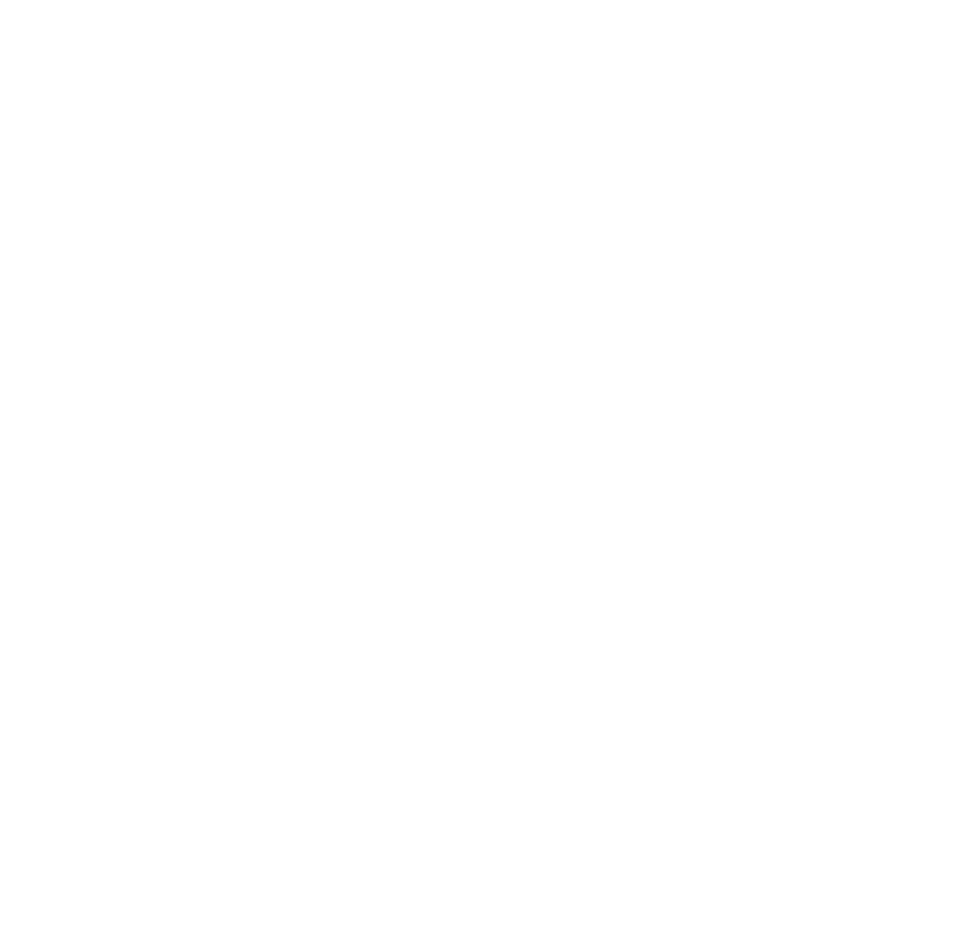
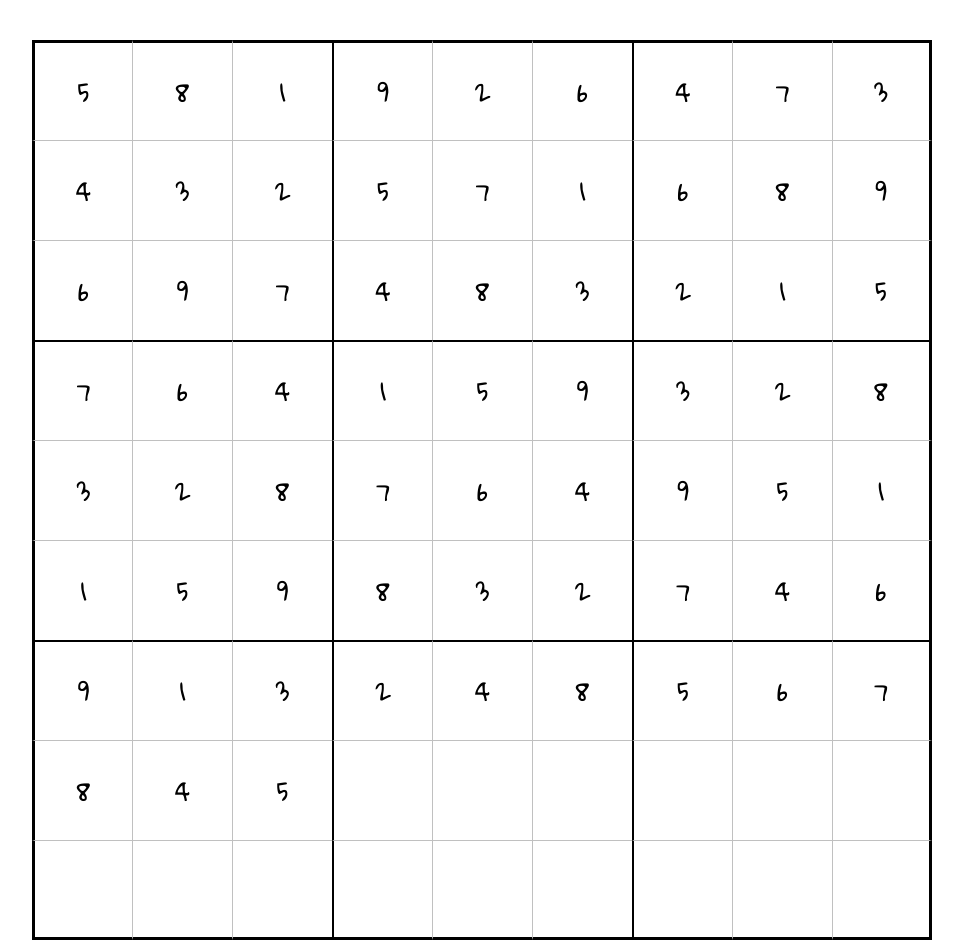
Before and after one commit to loderunner/sudoku, a plain HTML site: page index.html in a window 1280 px wide. Shown: the whole page, without its empty margins (8-971 px from the left). Before the commit the page ends 800 px from the top, so only its background shows below. Drawn offline with Linux system fonts and the light colour scheme; the site is published under a folder, as on GitHub Pages, so addresses that start at the root find nothing.

Commit message:
relative paths for resource

```diff
--- a/index.html
+++ b/index.html
@@ -5,10 +5,10 @@
       rel="stylesheet"
       href="//fonts.googleapis.com/css?family=Gloria+Hallelujah&display=swap"
     />
-    <link rel="stylesheet" href="/css/style.css" />
+    <link rel="stylesheet" href="./css/style.css" />
   </head>
   <body>
-    <script type="text/javascript" src="/js/sudoku.js"></script>
-    <script type="text/javascript" src="/js/script.js"></script>
+    <script type="text/javascript" src="./js/sudoku.js"></script>
+    <script type="text/javascript" src="./js/script.js"></script>
   </body>
 </html>
```
